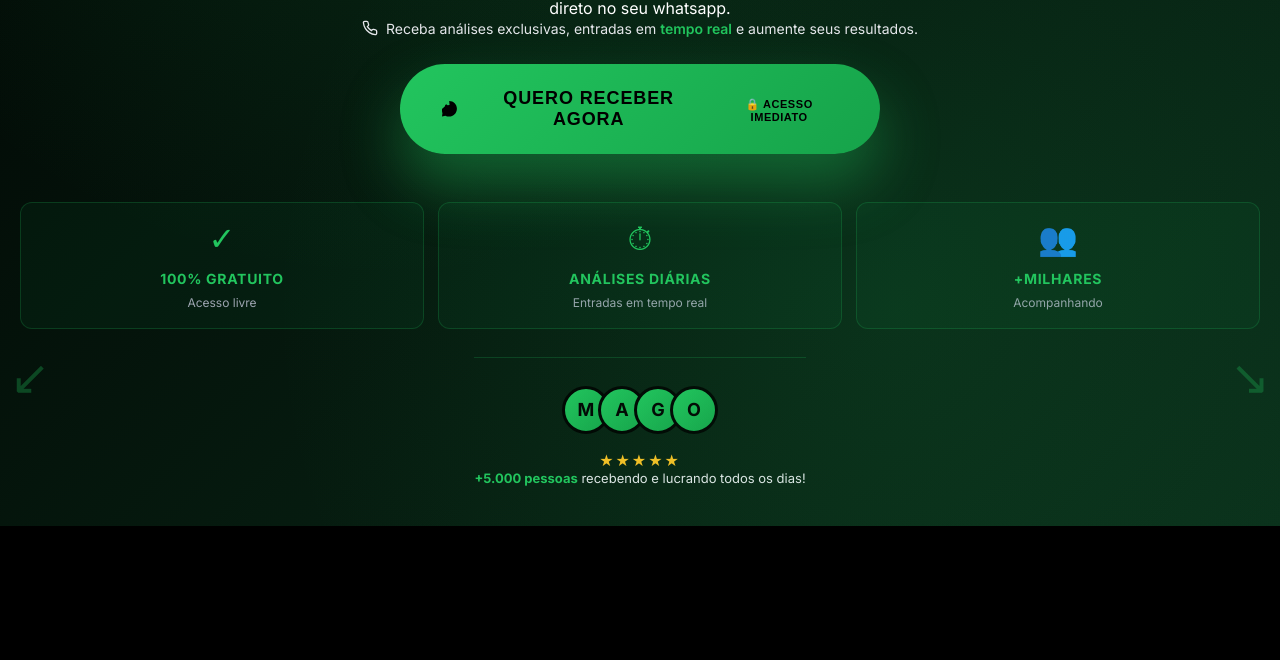
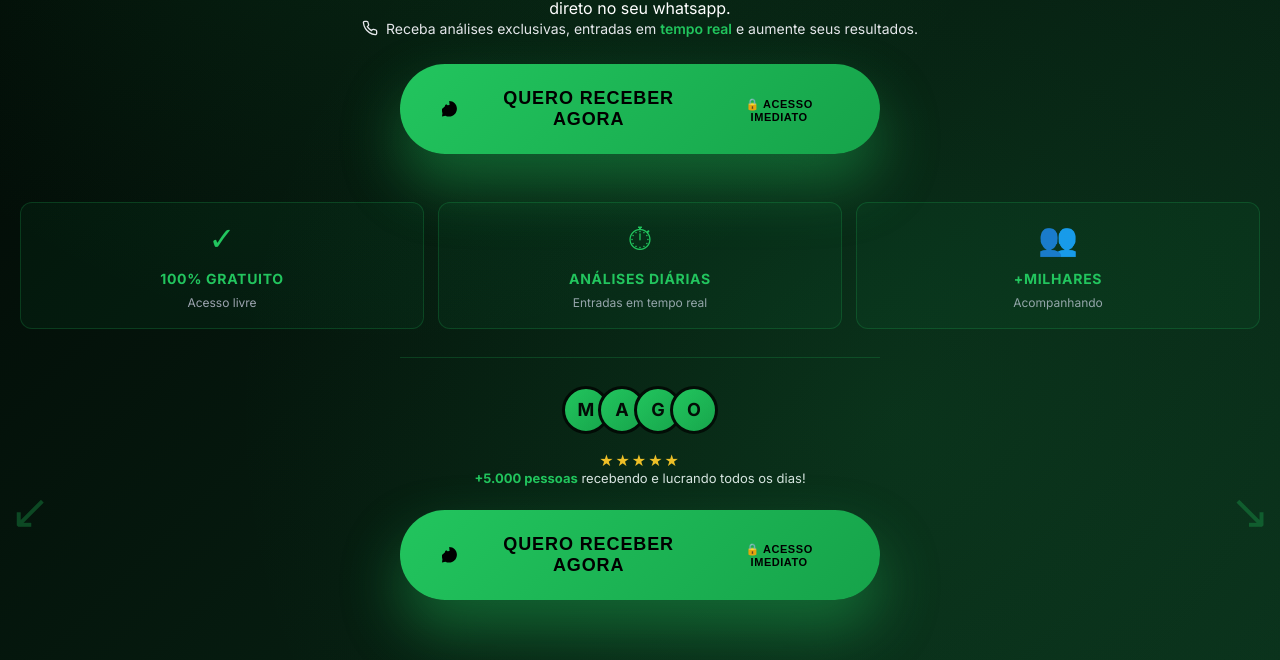
Before and after one commit to Ramonprojects/api-odd50, a plain HTML site: page index.html in a window 1280 px wide. Shown: the part 565-1225 px from the top of the page. Before the commit the page ends 1091 px from the top, so only its background shows below. Drawn offline with Linux system fonts and the light colour scheme.

Commit message:
Update index.html

```diff
--- a/index.html
+++ b/index.html
@@ -454,6 +454,14 @@
                 <div class="social-text">
                     <span class="highlight">+5.000 pessoas</span> recebendo e lucrando todos os dias!
                 </div>
+
+                <button class="cta-button" style="margin-top: 24px;" onclick="window.open('https://wa.me/5511999999999?text=Quero%20receber%20as%20entradas%20insanas%20do%20dia!', '_blank')">
+                    <svg viewBox="0 0 24 24" fill="currentColor">
+                        <path d="M17.472 14.382c-.297-.149-1.758-.867-2.03-.967-.273-.099-.471-.148-.67.15-.197.297-.767.966-.94 1.164-.173.199-.347.223-.644.075-.297-.15-1.255-.463-2.39-1.475-.883-.788-1.48-1.761-1.653-2.059-.173-.297-.018-.458.13-.606.134-.133.298-.347.446-.52.149-.174.198-.298.298-.497.099-.198.05-.371-.025-.52-.075-.149-.669-1.612-.916-2.207-.242-.579-.487-.5-.67-.51-.173-.008-.371-.01-.57-.01-.198 0-.52.074-.792.372-.272.297-1.04 1.016-1.04 2.479 0 1.462 1.065 2.875 1.213 3.074.149.198 2.096 3.2 5.076 4.487.709.306 1.262.489 1.694.625.712.227 1.36.195 1.871.118.571-.085 1.758-.719 2.006-1.413.248-.694.248-1.289.173-1.413-.074-.124-.272-.198-.57-.347m-5.421-7.403h-.004a9.87 9.87 0 00-4.869 1.23c-1.477.78-2.74 1.9-3.72 3.23C2.957 10.487 2.5 12.159 2.5 13.905c0 1.192.195 2.367.576 3.491L2.5 21.5l4.28-1.122a9.868 9.868 0 004.686 1.191h.005c5.445 0 9.877-4.422 9.877-9.882 0-2.65-.997-5.151-2.807-7.02-1.81-1.87-4.305-2.9-6.956-2.9"/>
+                    </svg>
+                    Quero Receber Agora
+                    <div class="access-label">🔒 Acesso Imediato</div>
+                </button>
             </div>
 
             <div class="arrows">
```
